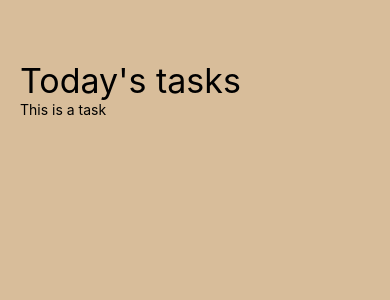
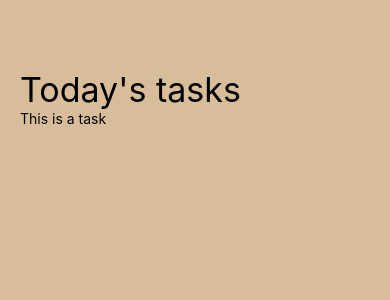
Before and after one commit to herreraflores/MiloApp, a React Native app: screen / in a window 390 px wide. Shown: the top 300 px of the page. Built offline with nearby package versions, Linux system fonts and the light colour scheme.

Commit message:
test my code
beep

```diff
--- a/App.js
+++ b/App.js
@@ -29,7 +29,7 @@ const styles = StyleSheet.create({
 
   },
   tasksWrapper: {
-    paddingTop: 60,
+    paddingTop: 69,
     paddingHorizontal: 20,
 
   },
```
